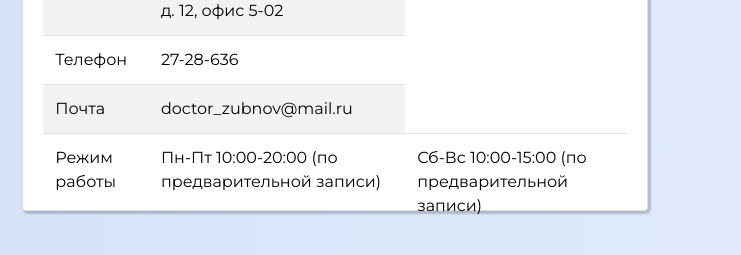
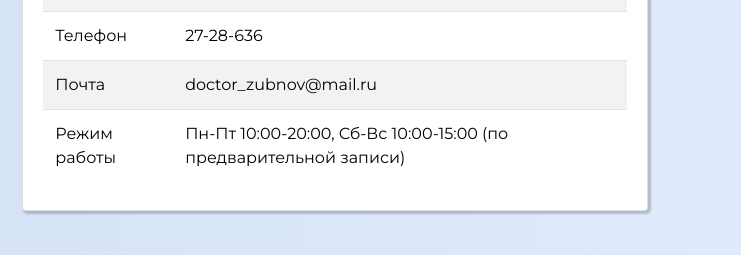
Before and after one commit to VolkovNikitaSerg/doctor-zubnov, a plain HTML site: page index.html in a window 1280 px wide. Shown: the part 3155-3410 px from the top of the page, 539-1280 px from the left. Drawn offline with nearby package versions, Linux system fonts and the light colour scheme.

Commit message:
Update index.html

```diff
--- a/index.html
+++ b/index.html
@@ -1008,8 +1008,7 @@
 										</tr>
 										<tr>
 											<td>Режим работы</td>
-											<td>Пн-Пт 10:00-20:00 (по предварительной записи)</td>
-											<td>Сб-Вс 10:00-15:00 (по предварительной записи)</td>
+											<td>Пн-Пт 10:00-20:00, Сб-Вс 10:00-15:00 (по предварительной записи)</td>
 										</tr>
 									</tbody>
 								</table>
```
